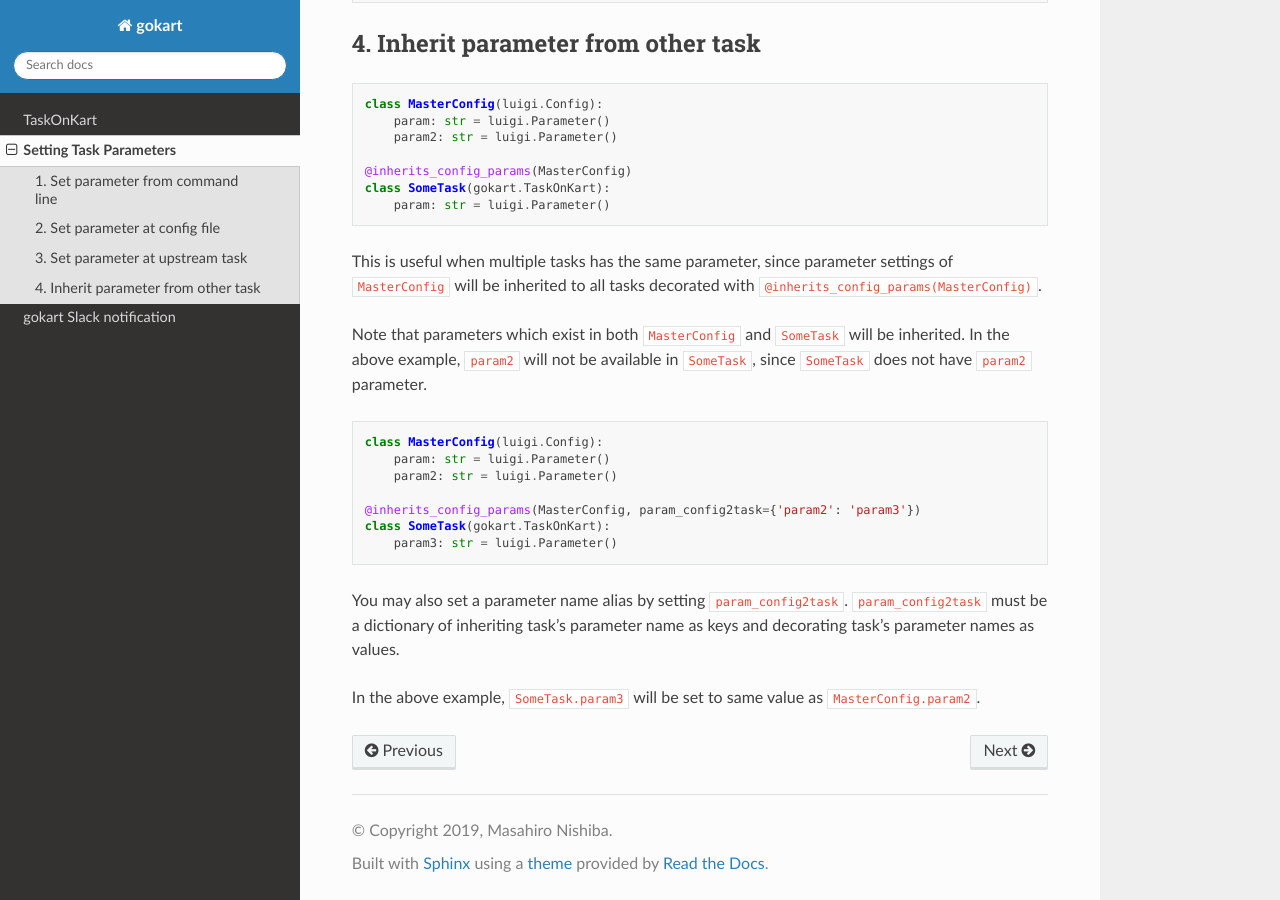
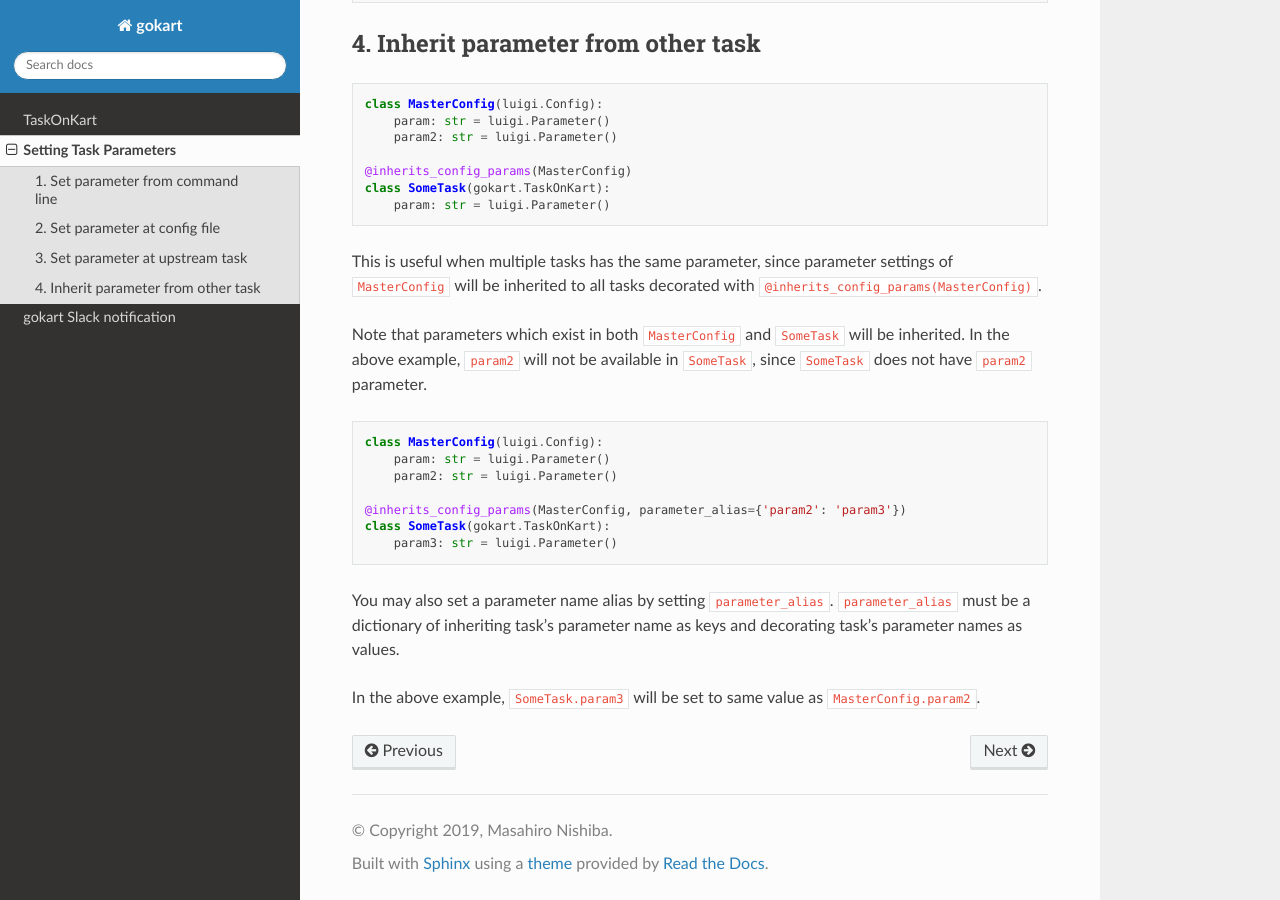
Before and after one commit to m3dev/gokart, a Sphinx documentation site: the page built from docs/setting_task_parameters.rst, in a window 1280 px wide and 900 px high, scrolled down 840 px. Built offline with Sphinx 7.4.7 and the Read the Docs theme 2.0.0, drawn with Linux system fonts in a browser that asks for light colours; pages that are not in the unit, such as notebooks, are missing from menus.

Commit message:
change parameter name

```diff
--- a/docs/setting_task_parameters.rst
+++ b/docs/setting_task_parameters.rst
@@ -60,12 +60,12 @@ In the above example, ``param2`` will not be available in ``SomeTask``, since ``
         param: str = luigi.Parameter()
         param2: str = luigi.Parameter()
 
-    @inherits_config_params(MasterConfig, param_config2task={'param2': 'param3'})
+    @inherits_config_params(MasterConfig, parameter_alias={'param2': 'param3'})
     class SomeTask(gokart.TaskOnKart):
         param3: str = luigi.Parameter()
 
 
-You may also set a parameter name alias by setting ``param_config2task``.
-``param_config2task`` must be a dictionary of inheriting task's parameter name as keys and decorating task's parameter names as values.
+You may also set a parameter name alias by setting ``parameter_alias``.
+``parameter_alias`` must be a dictionary of inheriting task's parameter name as keys and decorating task's parameter names as values.
 
 In the above example, ``SomeTask.param3`` will be set to same value as ``MasterConfig.param2``.
```
Also changed, not shown: 2 other files.
